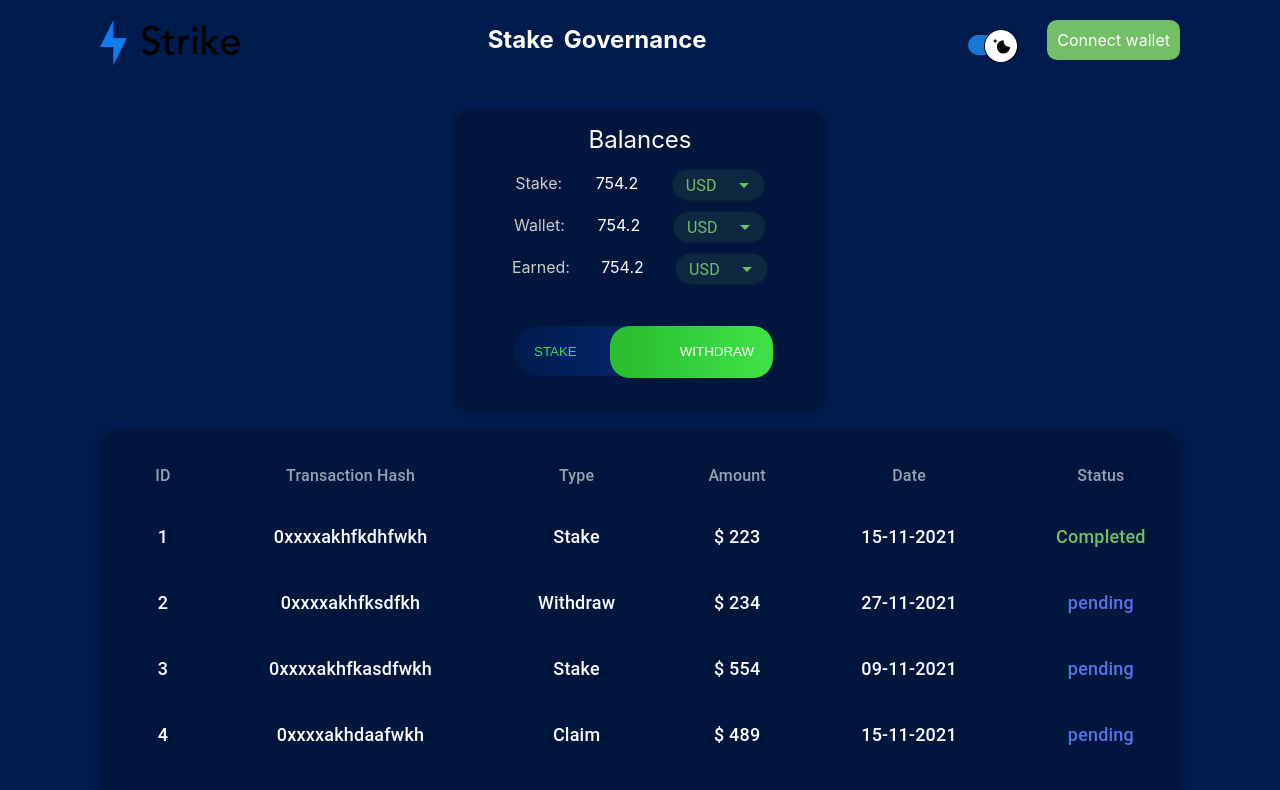
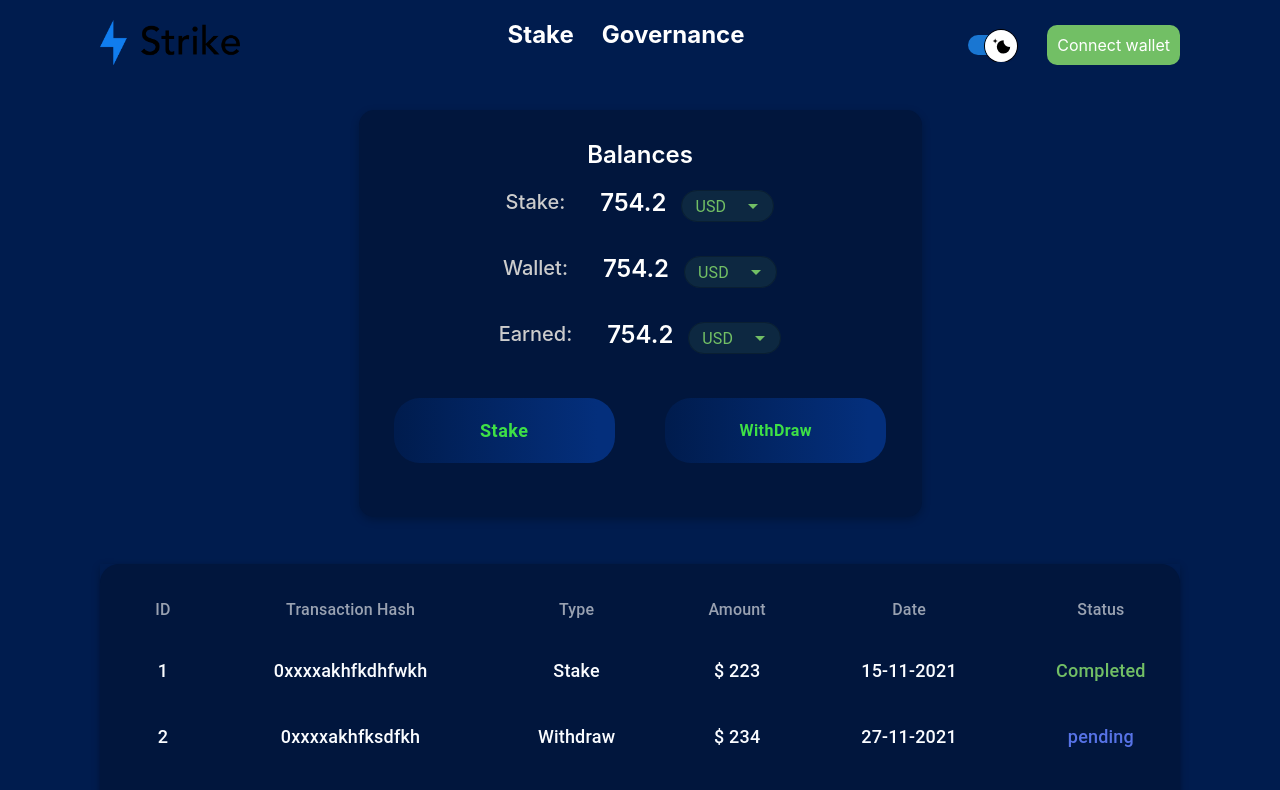
Before and after one commit to dexterdatul197/stake-governance, a React (Create React App) app: page /stake in a window 1280 px wide. Shown: the top 790 px of the page. Built offline with nearby package versions, Linux system fonts and the light colour scheme; what coingecko-api-v3 would draw is missing.

Commit message:
smoky update ui

```diff
--- a/src/_app.scss
+++ b/src/_app.scss
@@ -57,6 +57,7 @@ body {
   background-color: var(--main-background-color);
   height: calc(100% - 50px);
   // margin-top: -20px;
+  padding-bottom: 129px;
 }
 .footer {
   height: 100px;
--- a/src/components/balances/Balances.module.scss
+++ b/src/components/balances/Balances.module.scss
@@ -4,154 +4,85 @@
   }
 
   .balance {
-    width: 350px;
-    height: 280px;
+    width: 543px;
+    height: 387px;
     background-color: var(--background-governance-color);
     padding: 10px;
     border-radius: 15px;
     margin: 0 auto;
     box-shadow: rgba(0, 0, 0, 0.24) 0px 3px 8px;
+    margin-bottom: 47px;
+
+    .balance-head-text {
+      color: var(--color-text-white-black);
+      padding-top: 20px;
+      // padding-bottom: 44px;
+      font-size: 24px;
+      font-weight: 600;
     }
 
     .balance-row {
       display: flex;
-    justify-content: space-around;
-    height: 2em;
-    line-height: 1.8;
+      justify-content: center;
+      align-items: center;
       padding: 5px 0;
-  }
-
-  .balance-head-text {
-    color: var(--color-text-white-black);
-    padding-top: 5px;
-    padding-bottom: 10px;
-    font-size: 24px;
-  }
 
       .balance-key {
         color: #ccc;
+        font-size: 20px;
+        font-weight: 500;
+        margin-right: 35px;
+        text-align: left;
+
       }
 
       .balance-value {
         color: #fff;
+        font-size: 24px;
+        font-weight: 600;
+        text-align: left;
+        margin-right: 15px;
       }
-
-  .switcher {
-    position: relative;
-    width: 260px;
-    height: 65px;
-    border-radius: 25px;
-    margin: auto;
-    margin-top: 33px;
-
-    &_input {
-      appearance: none;
-      position: relative;
-      width: 260px;
-      height: 50px;
-      border-radius: 25px;
-      background-color: black;
-      outline: none;
-      transition: .25s -.1s;
-
-
-      &:checked {
-        background: linear-gradient(90.04deg, #001C4E 0.96%, #042F7C 91.92%);
-        cursor: pointer;
-
-
-        &::before {
-          color: #fff;
-          transition: color .5s .2s;
-          cursor: pointer;
-
-        }
-
-        &::after {
-          color: #3EE046;
-          transition: color .5s;
-          cursor: pointer;
-
-        }
-
-        &+label {
-          left: 3px;
-          right: 100px;
-          background: linear-gradient(90deg, #2AC031 13.55%, #3EE046 90.32%);
-          transition: left .5s, right .4s .2s;
-          top: 2px;
-          cursor: pointer;
-
     }
   }
 
-      &:not(:checked) {
+  .switcher{
+    margin-top: 31px;
+    display: flex;
+    justify-content: space-around;
+    &_stake,
+    &_withdraw{
       background: linear-gradient(90.04deg, #001C4E 0.96%, #042F7C 91.92%);
-        transition: background .5s -.1s;
-        cursor: pointer;
-
-
-        &::before {
+      border-radius: 26px;
+      text-transform: capitalize;
       color: #3EE046;
-          cursor: pointer;
-
-          transition: color .5s;
     }
 
-        &:after {
-          color: #fff;
-          transition: color .5s .2s;
-          cursor: pointer;
-
+    &_stake {
+      width: 221px;
+      height:65px;
+      line-height:65px;
+      font-size: 18px;
+      font-weight: 700;
     }
 
-        &+label {
-          left: 100px;
-          right: -3px;
-          top: 3px;
+    &_withdraw {
+      width: 221px;
+      height:65px;
+      line-height:65px;
+      font-size: 16px;
+      font-weight: 700;
+    }
+
+    .button-active {
       background: linear-gradient(90deg, #2AC031 13.55%, #3EE046 90.32%);
-          transition: left .4s .2s, right .5s, background .35s -.1s;
-          cursor: pointer;
-
+      color: #fff
+    }
+    .button-deactive {
+      background: linear-gradient(90.04deg, #001C4E 0.96%, #042F7C 91.92%);
+      color: #3EE046;
     }
   }
-
-      &::before, &::after {
-        z-index: 2;
-        position: absolute;
-        top: 50%;
-        transform: translateY(-50%);
-        color: white;
-        cursor: pointer;
-
-      }
-
-      &::before {
-        content: 'STAKE';
-        left: 20px;
-        cursor: pointer;
-
-      }
-
-      &::after {
-        content: 'WITHDRAW';
-        right: 20px;
-        cursor: pointer;
-
-      }
-    }
-
-    &_label {
-      z-index: 1;
-      position: absolute;
-      top: 10px;
-      bottom: 10px;
-      border-radius: 20px;
-    }
-
-
-  }
-
 
   .history {
     margin-top: 20px;
--- a/src/components/balances/Balances.tsx
+++ b/src/components/balances/Balances.tsx
@@ -1,20 +1,9 @@
 import {
   Autocomplete,
-  Paper,
-  Table,
-  TableBody,
-  TableCell,
-  tableCellClasses,
-  TableContainer,
-  TableFooter,
-  TableHead,
-  TablePagination,
-  TableRow,
-  TableSortLabel,
+  Button,
   TextField,
 } from '@material-ui/core';
 import { makeStyles } from '@material-ui/styles';
-import { styled } from '@material-ui/system';
 import classNames from 'classnames/bind';
 import React, { useState } from 'react';
 import { useAppSelector } from '../../store/hooks';
@@ -27,7 +16,7 @@ const useStyles: any = makeStyles(() => ({
   root: {
     // width: '50%',
     '& > .css-17vbkzs-MuiFormControl-root-MuiTextField-root': {
-      marginTop: 0,
+      // marginTop: 0,
     },
     '& > .MuiOutlinedInput-root': {
       height: '2em',
@@ -59,48 +48,21 @@ const useStyles: any = makeStyles(() => ({
   },
 }));
 
-const paginationStyle = makeStyles(() => ({
-  toolbar: {
-    color: 'rgba(255, 255, 255, 0.6);',
-  },
-  input: {
-    '& > .MuiTablePagination-selectIcon': {
-      color: 'rgba(255, 255, 255, 0.6);',
-    },
-  },
-  actions: {
-    '& > .Mui-disabled .MuiSvgIcon-fontSizeMedium': {
-      color: 'rgba(255, 255, 255, 0.38);',
-    },
-  },
-}));
-const StyledTableCell = styled(TableCell)(({ theme }) => ({
-  [`&.${tableCellClasses.root}`]: {
-    backgroundColor: '#01163D',
-    color: '#fff',
-  },
-  border: 0,
-  padding: 15,
-}));
-const tableSortStyles = makeStyles(() => ({
-  root: {
-    '&:hover': {
-      color: '#fff !important',
-    },
-    '&:focus': {
-      color: '#fff !important',
-    },
-  },
-}));
-
-
-
 const Balances: React.FC = () => {
+  const [active, setActive] = useState(false);
+  const [activewithDraw, setActiveWithDraw] = useState(false)
   const classes = useStyles();
-  const paginationClasses = paginationStyle();
-  const tableSortClasses = tableSortStyles();
   const currencies = useAppSelector((state) => state.currency.currenciesList);
 
+  const handleActiveClass = () => {
+    setActive(!active);
+    setActiveWithDraw(false)
+  }
+
+  const handleActiveWithDraw = () => {
+    setActiveWithDraw(!activewithDraw)
+    setActive(false)
+  }
 
   return (
     <div className={cx('balances-history')}>
@@ -108,9 +70,8 @@ const Balances: React.FC = () => {
         <div className={cx('balance-head-text')}>Balances</div>
         <div className={cx('balance-row')}>
           <div></div>
-          <div className={cx('balance-key')}>Stake:</div>
-          <div className={cx('balance-value')}>754.2</div>
-          <div>
+          <span className={cx('balance-key')}>Stake:</span>
+          <span className={cx('balance-value')}>754.2</span>
           <Autocomplete
             classes={classes}
             options={currencies}
@@ -122,7 +83,6 @@ const Balances: React.FC = () => {
             size={'small'}
             id="combo-box-demo"
           />
-          </div>
           <div></div>
         </div>
         <div className={cx('balance-row')}>
@@ -163,9 +123,15 @@ const Balances: React.FC = () => {
           </div>
           <div></div>
         </div>
-        <div className={`${cx('switcher')} ${cx('switcher-1')}`}>
-          <input className={cx('switcher_input')} type="checkbox" id="switcher-1" />
-          <label className={cx('switcher_label')} htmlFor="switcher-1"></label>
+        <div className={`${cx('switcher')}`}>
+          <Button onClick={handleActiveClass} className={cx('switcher_stake', {
+            'button-active': active,
+            'button-deactive': !active
+          })}>Stake</Button>
+          <Button onClick={handleActiveWithDraw} className={cx('switcher_withdraw', {
+            'button-active': activewithDraw,
+            'button-deactive': !activewithDraw
+          })}>WithDraw</Button>
         </div>
       </div>
       <div className={cx('history')}>
--- a/src/components/header/Header.module.scss
+++ b/src/components/header/Header.module.scss
@@ -5,29 +5,40 @@
     display: flex;
     justify-content: space-between;
   }
-  .logo img {
+
+  .logo {
+    flex: 1;
+    img {
       width: 140px;
       height: 45px;
     }
+  }
+
   .stake-governance {
     font-size: 24px;
     font-weight: 700;
     display: flex;
-  }
+    flex: 1;
+    justify-content:center;
     .link-style {
       color: var(--color-text-white-blue);
-    margin-right: 10px;
+      margin-right: 28px;
       text-decoration-line: none;
-    line-height: 40px;
+      font-size: 24px;
+      font-weight: 700;
     }
+
     .link-style-border {
       color: var(--color-text-white-blue);
-    margin-right: 10px;
+      margin-right: 28px;
       text-decoration-line: none;
       border-bottom: solid 2px var(--btn-header-border-color);
-    line-height: 40px;
+    }
   }
   .group-connect-theme {
     display: flex;
+    flex: 1;
+    justify-content: flex-end;
+    align-items: center;
   }
 }
```
Lines whose indentation alone changed are shown as unchanged.
